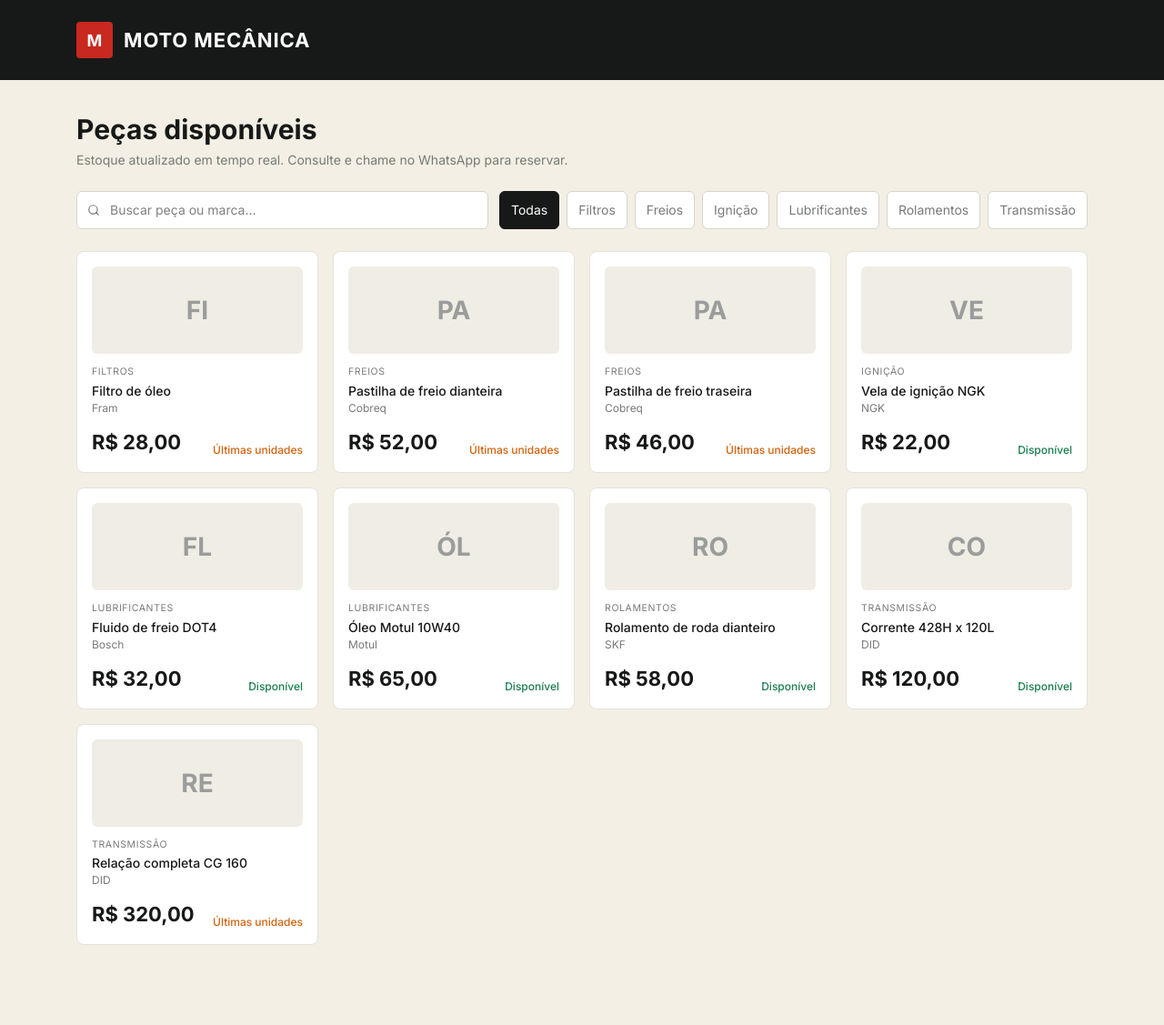
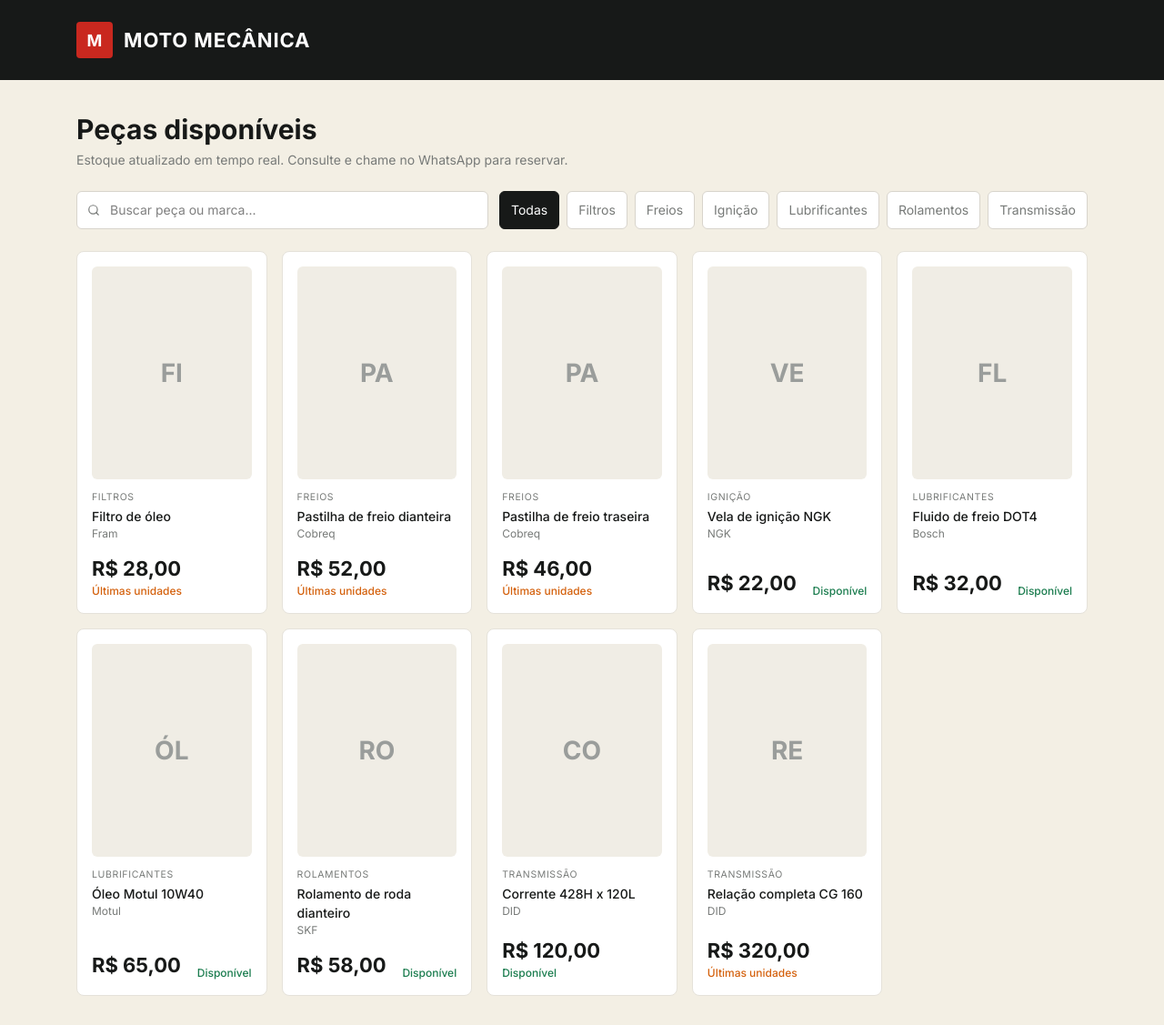
Before and after one commit to oLupim/GESTOQUE, a Laravel app: page /catalogo in a window 1280 px wide. Shown: the whole page at 91% size. Before the commit the page ends 1039 px from the top, so only its background shows below. Run offline with Laravel 12, Linux system fonts and the light colour scheme; data comes from the database, SQL or seed files in the repository; style sheets or scripts are compiled from the project's sources; some libraries are stand-ins or nearby versions; some web fonts are replaced.

Commit message:
Catálogo com fotos verticais 3x4
Co-Authored-By: Claude Opus 5.5 <noreply@anthropic.com>

```diff
--- a/resources/js/pages/Catalogo.tsx
+++ b/resources/js/pages/Catalogo.tsx
@@ -91,15 +91,17 @@ export default function Catalogo({ produtos, categorias, oficina }: Props) {
             </div>
           </div>
 
-          <div className="grid gap-4" style={{ gridTemplateColumns: "repeat(auto-fill, minmax(220px, 1fr))" }}>
+          {/* Fotos verticais (3x4): 2 por linha no celular, até 5 no computador. */}
+          <div className="grid gap-3 sm:gap-4 grid-cols-2 sm:grid-cols-3 lg:grid-cols-4 xl:grid-cols-5">
             {filtrados.map((p) => {
               const pedir = linkWhatsapp(oficina.whatsapp, `Olá! Tenho interesse em: ${p.nome}${p.marca ? ` (${p.marca})` : ""} — ${brl(p.preco)}. Ainda está disponível?`);
               return (
-                <div key={p.id} className="bg-white rounded-lg p-4 flex flex-col" style={{ border: "1px solid #E5E2DA" }}>
+                <div key={p.id} className="bg-white rounded-lg p-2.5 sm:p-4 flex flex-col min-w-0" style={{ border: "1px solid #E5E2DA" }}>
+                  {/* Área da imagem sempre 3x4 (vertical), com ou sem foto, para a grade ficar alinhada. */}
                   {p.foto_url ? (
-                    <img src={p.foto_url} alt={p.nome} loading="lazy" className="h-40 w-full rounded-md mb-3 object-cover" style={{ background: "#F0EDE5" }} />
+                    <img src={p.foto_url} alt={p.nome} loading="lazy" className="aspect-[3/4] w-full rounded-md mb-3 object-cover" style={{ background: "#F0EDE5" }} />
                   ) : (
-                    <div className="h-24 rounded-md mb-3 flex items-center justify-center" style={{ background: "#F0EDE5", color: "#9A9D9B", fontFamily: "var(--font-condensed)", fontWeight: 700, fontSize: 28 }}>
+                    <div className="aspect-[3/4] w-full rounded-md mb-3 flex items-center justify-center" style={{ background: "#F0EDE5", color: "#9A9D9B", fontFamily: "var(--font-condensed)", fontWeight: 700, fontSize: 28 }}>
                       {p.nome.slice(0, 2).toUpperCase()}
                     </div>
                   )}
@@ -107,14 +109,14 @@ export default function Catalogo({ produtos, categorias, oficina }: Props) {
                   <div className="text-charcoal font-medium mt-0.5" style={{ fontSize: 14 }}>{p.nome}</div>
                   {p.marca && <div className="text-gray-text" style={{ fontSize: 12 }}>{p.marca}</div>}
                   <div className="flex-1" />
-                  <div className="flex items-end justify-between mt-3">
-                    <div className="text-charcoal" style={{ fontFamily: "var(--font-condensed)", fontWeight: 700, fontSize: 22 }}>{brl(p.preco)}</div>
+                  <div className="flex flex-wrap items-end justify-between gap-x-2 mt-3">
+                    <div className="text-charcoal text-lg sm:text-[22px] whitespace-nowrap" style={{ fontFamily: "var(--font-condensed)", fontWeight: 700 }}>{brl(p.preco)}</div>
                     <span className="text-xs font-medium" style={{ color: p.ultimas ? "#D4610D" : "#1A7C4E" }}>
                       {p.ultimas ? "Últimas unidades" : "Disponível"}
                     </span>
                   </div>
                   {pedir && (
-                    <a href={pedir} target="_blank" rel="noreferrer" className="mt-3 flex items-center justify-center gap-1.5 py-2 rounded-md text-white text-sm font-medium bg-red hover:bg-red-dark transition-fast">
+                    <a href={pedir} target="_blank" rel="noreferrer" className="mt-3 flex items-center justify-center gap-1.5 py-2 px-1 rounded-md text-white text-xs sm:text-sm font-medium text-center bg-red hover:bg-red-dark transition-fast">
                       <MessageCircle size={13} /> Pedir pelo WhatsApp
                     </a>
                   )}
```
